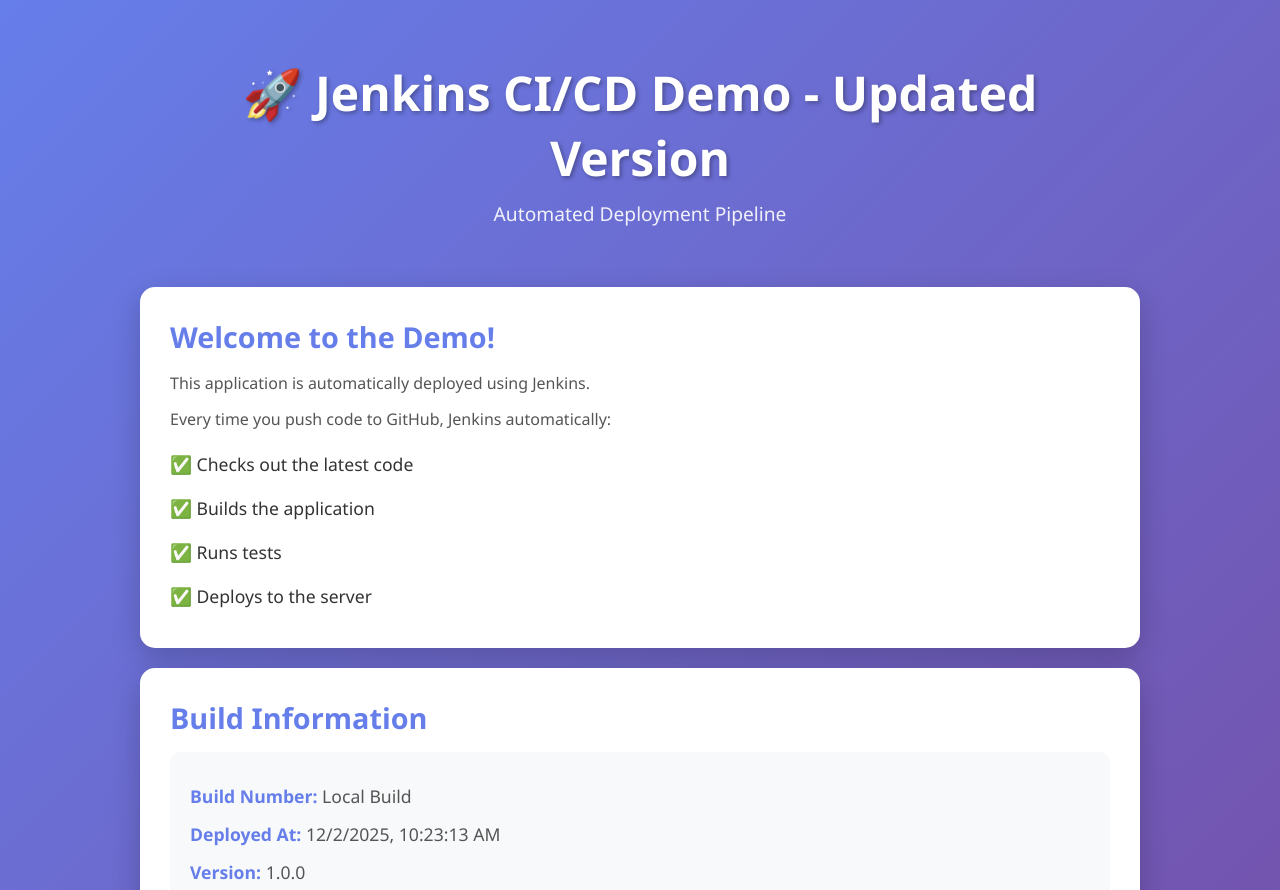
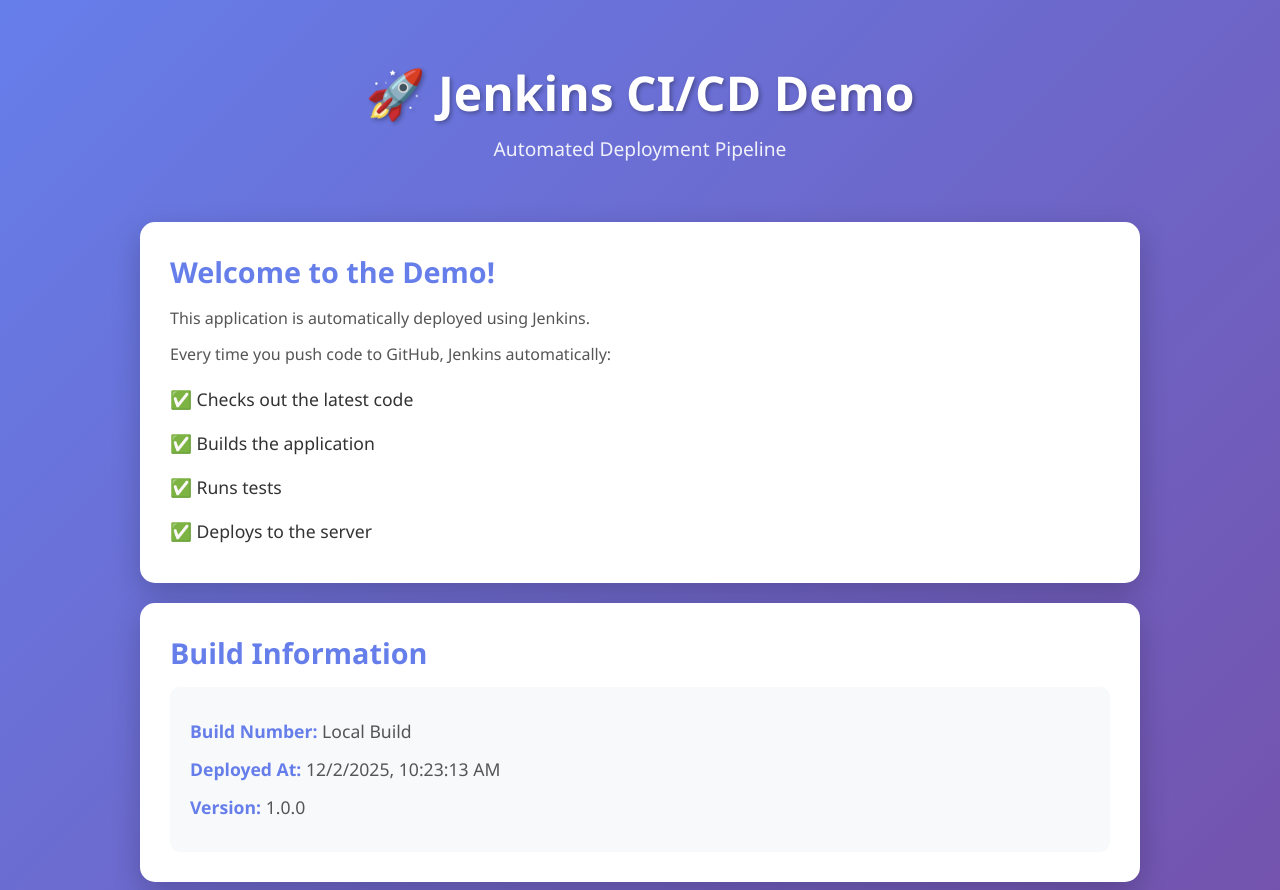
Before and after one commit to ManiThumu/my-demo-app, a plain HTML site: page index.html in a window 1280 px wide. Shown: the top 890 px of the page. Drawn offline with Linux system fonts and the light colour scheme; no server answers.

Commit message:
Update index.html

```diff
--- a/index.html
+++ b/index.html
@@ -9,7 +9,7 @@
 <body>
     <div class="container">
         <header>
-            <h1>🚀 Jenkins CI/CD Demo - Updated Version</h1>
+            <h1>🚀 Jenkins CI/CD Demo</h1>
             <p class="subtitle">Automated Deployment Pipeline</p>
         </header>
 
```
